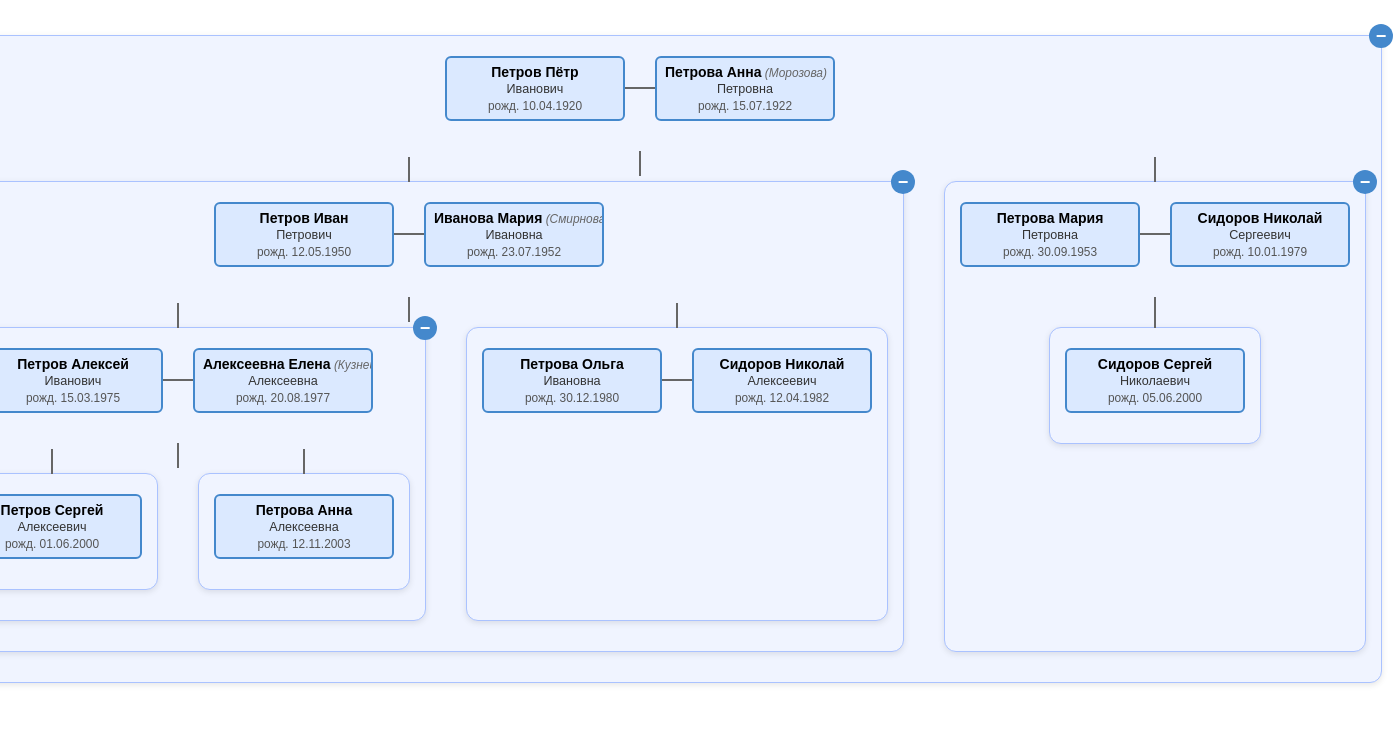
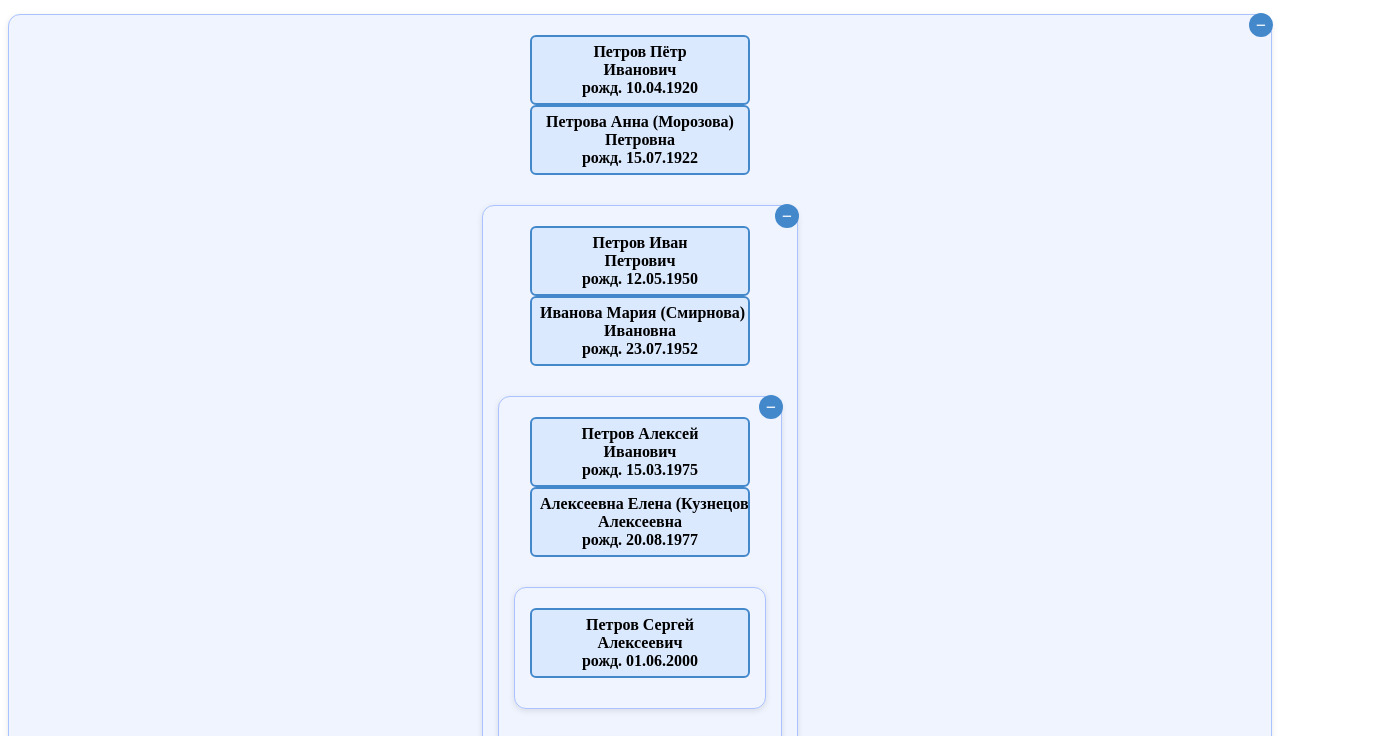
Before and after one commit to spillbert32/family_tree, a plain HTML site: page index.html in a window 1280 px wide. Shown: the part 63-799 px from the top of the page, 1393 px wide, since content can reach past the window. Drawn offline with Linux system fonts and the light colour scheme.

Commit message:
Шире и лучше

```diff
--- a/style.css
+++ b/style.css
@@ -1,63 +1,9 @@
-body {
-  font-family: Arial, sans-serif;
-  user-select: none;
-}
-
-#tree {
-  max-width: 1200px;
-  margin: 20px auto;
-  display: flex;
-  flex-direction: column;
-  align-items: center;
-  font-size: 14px;
-}
-
-/* Контейнер семьи */
-.person-container {
-  position: relative;
-  margin-top: 30px;
-  padding-top: 30px;
-  display: flex;
-  flex-direction: column;
-  align-items: center;
-  min-width: 180px;
-
-  background-color: #f0f4ff;  /* светло-голубой фон */
-  border: 1.5px solid #aac2ff; /* мягкая синяя рамка */
-  border-radius: 12px;
-  padding: 20px 15px 30px 15px;
-  box-shadow: 0 2px 6px rgba(0,0,0,0.1);
-}
-
-/* Пара супругов */
-.couple {
-  display: flex;
-  gap: 30px;
-  justify-content: center;
-  position: relative;
-  min-width: 180px;
-}
-
-/* Линия между супругами */
-.couple::before {
-  content: '';
-  position: absolute;
-  top: 50%;
-  left: 0;
-  right: 0;
-  height: 2px;
-  background: #666;
-  transform: translateY(-50%);
-  z-index: 0;
-}
-
-/* Карточка с человеком */
 .person {
-  width: 160px;
+  width: 200px; /* увеличена ширина */
   padding: 6px 8px;
   border: 2px solid #4488cc;
   border-radius: 6px;
-  background: #dbe9ff; /* чуть более насыщенный светлый фон */
+  background: #dbe9ff;
   text-align: center;
   font-weight: bold;
   position: relative;
@@ -68,69 +14,10 @@ body {
   cursor: default;
 }
 
-/* Девичья фамилия */
-.person .maiden-name {
-  font-style: italic;
-  font-weight: normal;
-  color: #666;
-  font-size: 0.85em;
-}
-
-/* Отчество на новой строке */
-.person .patronymic {
-  font-weight: normal;
-  font-size: 0.9em;
-  color: #333;
-  margin-top: 2px;
-}
-
-/* Дата рождения */
-.person .birth-date {
-  font-weight: normal;
-  font-size: 0.85em;
-  margin-top: 3px;
-  color: #555;
-}
-
-.children {
-  display: flex;
-  gap: 40px;
-  margin-top: 30px;
-  position: relative;
-  min-width: 100%;
-  justify-content: center;
-}
-
-/* Вертикальные линии */
-.person-container > .children::before {
-  content: '';
+.toggle-btn {
   position: absolute;
-  top: 0;
-  left: 50%;
-  width: 2px;
-  height: 25px;
-  background: #666;
-  transform: translateX(-50%);
-  z-index: 0;
-}
-
-.children > .person-container::before {
-  content: '';
-  position: absolute;
-  top: -25px;
-  left: 50%;
-  width: 2px;
-  height: 25px;
-  background: #666;
-  transform: translateX(-50%);
-  z-index: 0;
-}
-
-/* Кнопка раскрытия */
-.person-container > .toggle-btn {
-  position: absolute;
-  top: 0;
-  right: 0;
+  top: 10px;
+  right: 10px;
   width: 24px;
   height: 24px;
   background: #4488cc;
@@ -146,7 +33,22 @@ body {
   transform: translate(50%, -50%);
 }
 
-/* Скрытые дети */
 .children.hidden {
   display: none;
 }
+
+/* При необходимости поправить позиционирование .person-container, чтобы кнопка не съезжала */
+.person-container {
+  position: relative;
+  margin-top: 30px;
+  padding-top: 30px;
+  display: flex;
+  flex-direction: column;
+  align-items: center;
+  min-width: 220px; /* чуть больше, чем .person, чтобы кнопка помещалась */
+  background-color: #f0f4ff;
+  border: 1.5px solid #aac2ff;
+  border-radius: 12px;
+  padding: 20px 15px 30px 15px;
+  box-shadow: 0 2px 6px rgba(0,0,0,0.1);
+}
```
